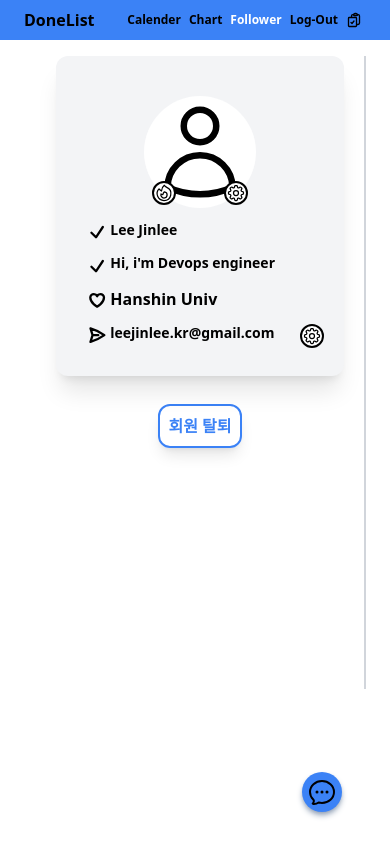
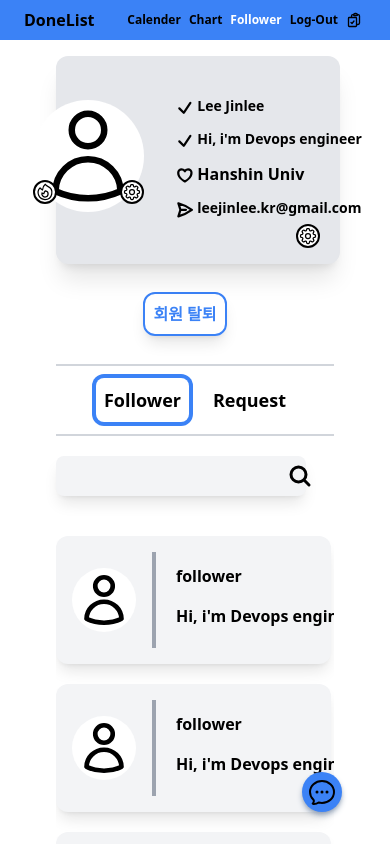
Before and after one commit to comko123/markup-copy, a Next.js app: page /follower in a window 390 px wide. Shown: the top 844 px of the page. Built offline with nearby package versions, Linux system fonts and the light colour scheme.

Commit message:
fix : 팔로워 페이지 모바일 ui 변경

```diff
--- a/src/pages/follower/index.tsx
+++ b/src/pages/follower/index.tsx
@@ -14,28 +14,31 @@ const Profil:NextPage = () => {
   const {login} =  useRecoilValue(loginAtom)
   useLoginCheck(login)
     return(<LayOut login={login}>
-      <div className="flex mx-14 my-10">
-       <nav className="border-r-2 border-gray-300 w-80 h-[75vh] pr-5">
-       <div className={`bg-gray-100 w-72 ${state.profilState?"h-80":"h-96"} rounded-xl pt-2 relative shadow-xl`}>
-        <svg xmlns="http://www.w3.org/2000/svg" fill="none" viewBox="0 0 24 24"
+      <main className="flex flex-col lg:flex-row mx-14 my-10">
+       <nav className="border-b-2 lg:border-r-2 lg:border-b-transparent border-gray-300 w-full lg:w-[32%] h-max pr-5">
+       <div className={`bg-gray-200 pt-7 lg:pt-0 w-[110%] md:w-full lg:w-[95%] ${state.profilState?"h-52 lg:h-80 ":"pt-10 h-60 lg:h-[25rem]"} flex justify-center lg:flex-col rounded-xl px-2 relative shadow-xl`}>
+       <div className="h-[35%] mt-4 lg:mt-0">
+       <svg xmlns="http://www.w3.org/2000/svg" fill="none" viewBox="0 0 24 24"
         strokeWidth={1.5} stroke="currentColor"
-        className="w-28 aspect-square bg-white rounded-full mt-8 mx-auto p-1">
+        className="w-28 aspect-square bg-white rounded-full mx-auto p-1">
   <path strokeLinecap="round" strokeLinejoin="round"
   d="M15.75 6a3.75 3.75 0 11-7.5 0 3.75 3.75 0 017.5 0zM4.501 20.118a7.5 7.5 0 0114.998 0A17.933 17.933 0 0112 21.75c-2.676 0-5.216-.584-7.499-1.632z" />
 </svg>
 
 <svg xmlns="http://www.w3.org/2000/svg" fill="none" viewBox="0 0 24 24" strokeWidth={1.5} stroke="currentColor"
-className="w-6 aspect-square bg-white absolute right-[6rem] rounded-full border-2 border-black top-[7.8rem]">
+className="w-6 aspect-square bg-white relative left-[5.5em] lg:left-[60%] -top-[2rem] rounded-full border-2 border-black">
   <path strokeLinecap="round" strokeLinejoin="round" d="M10.343 3.94c.09-.542.56-.94 1.11-.94h1.093c.55 0 1.02.398 1.11.94l.149.894c.07.424.384.764.78.93.398.164.855.142 1.205-.108l.737-.527a1.125 1.125 0 011.45.12l.773.774c.39.389.44 1.002.12 1.45l-.527.737c-.25.35-.272.806-.107 1.204.165.397.505.71.93.78l.893.15c.543.09.94.56.94 1.109v1.094c0 .55-.397 1.02-.94 1.11l-.893.149c-.425.07-.765.383-.93.78-.165.398-.143.854.107 1.204l.527.738c.32.447.269 1.06-.12 1.45l-.774.773a1.125 1.125 0 01-1.449.12l-.738-.527c-.35-.25-.806-.272-1.203-.107-.397.165-.71.505-.781.929l-.149.894c-.09.542-.56.94-1.11.94h-1.094c-.55 0-1.019-.398-1.11-.94l-.148-.894c-.071-.424-.384-.764-.781-.93-.398-.164-.854-.142-1.204.108l-.738.527c-.447.32-1.06.269-1.45-.12l-.773-.774a1.125 1.125 0 01-.12-1.45l.527-.737c.25-.35.273-.806.108-1.204-.165-.397-.505-.71-.93-.78l-.894-.15c-.542-.09-.94-.56-.94-1.109v-1.094c0-.55.398-1.02.94-1.11l.894-.149c.424-.07.765-.383.93-.78.165-.398.143-.854-.107-1.204l-.527-.738a1.125 1.125 0 01.12-1.45l.773-.773a1.125 1.125 0 011.45-.12l.737.527c.35.25.807.272 1.204.107.397-.165.71-.505.78-.929l.15-.894z" />
   <path strokeLinecap="round" strokeLinejoin="round" d="M15 12a3 3 0 11-6 0 3 3 0 016 0z" />
 </svg>
 
 <svg xmlns="http://www.w3.org/2000/svg" fill="none" viewBox="0 0 24 24" strokeWidth={1.5} stroke="currentColor"
-className="w-6 h-6 bg-white absolute left-[6rem] rounded-full border-2 border-black top-[7.8rem]">
+className="w-6 h-6 bg-white relative left-[0.1rem] lg:left-[32%] -top-[3.48rem] rounded-full border-2 border-black">
   <path strokeLinecap="round" strokeLinejoin="round" d="M15.362 5.214A8.252 8.252 0 0112 21 8.25 8.25 0 016.038 7.048 8.287 8.287 0 009 9.6a8.983 8.983 0 013.361-6.867 8.21 8.21 0 003 2.48z" />
   <path strokeLinecap="round" strokeLinejoin="round" d="M12 18a3.75 3.75 0 00.495-7.467 5.99 5.99 0 00-1.925 3.546 5.974 5.974 0 01-2.133-1A3.75 3.75 0 0012 18z" />
 </svg>
+       </div>
 
+<div className={`flex flex-col ${state.profilState?null:"-mt-6 lg:-ml-7 xl:ml-0"}`}>
 {state.profilState?
     <div className="flex mt-3 font-semibold ml-8 text-sm max-w-xl">
 <svg xmlns="http://www.w3.org/2000/svg" fill="none" viewBox="0 0 24 24" strokeWidth={3}
@@ -45,7 +48,7 @@ stroke="currentColor" className="w-5 aspect-square mt-[0.2rem]">
 <span className="ml-1 w-full overflow-hidden text-ellipsis whitespace-nowrap">Lee Jinlee</span>
 </div>
 :<input defaultValue="Lee Jinlee"
-className="ml-8 mt-3 w-56 rounded-lg p-1 font-bold border-2 text-sm border-blue-500 outline-none "/>}
+className="ml-8 mt-3 w-52 xl:w-56  rounded-lg p-1 font-bold border-2 text-sm border-blue-500 outline-none "/>}
 
 {state.profilState?
     <div className="flex mt-3 font-semibold ml-8 text-sm max-w-xl">
@@ -55,7 +58,7 @@ stroke="currentColor" className="w-5 aspect-square mt-[0.2rem]">
 </svg>
 <div className="ml-1 w-full overflow-hidden text-ellipsis whitespace-nowrap">Hi, i&apos;m Devops engineer</div>
 </div>:<input defaultValue="Hi, i'm Devops engineer"
-className="ml-8 mt-3 w-56 rounded-lg p-1 font-bold border-2 text-sm border-blue-500 outline-none "/>}
+className="ml-8 mt-3 w-52 xl:w-56  rounded-lg p-1 font-bold border-2 text-sm border-blue-500 outline-none "/>}
 
 {state.profilState?
     <div className="flex mt-3 font-semibold ml-8 text-md max-w-xl">
@@ -65,7 +68,7 @@ className="ml-8 mt-3 w-56 rounded-lg p-1 font-bold border-2 text-sm border-blue-
 </svg>
 <span className="ml-1 w-full overflow-hidden text-ellipsis whitespace-nowrap">Hanshin Univ</span>
 </div>:<input defaultValue="Hanshin Univ"
-className="ml-8 mt-3 w-56 rounded-lg p-1 font-bold border-2 text-sm border-blue-500 outline-none "/>}
+className="ml-8 mt-3 w-52 xl:w-56  rounded-lg p-1 font-bold border-2 text-sm border-blue-500 outline-none "/>}
 
 {state.profilState?
     <div className="flex mt-3 font-semibold ml-8 text-sm max-w-xl">
@@ -75,21 +78,24 @@ className="ml-8 mt-3 w-56 rounded-lg p-1 font-bold border-2 text-sm border-blue-
 </svg>
 <span className="ml-1 w-full overflow-hidden text-ellipsis whitespace-nowrap">leejinlee.kr@gmail.com</span>
 </div>:<input defaultValue="leejinlee.kr@gmail.com"
-className="ml-8 mt-3 w-56 rounded-lg p-1 font-bold border-2 text-sm border-blue-500 outline-none "/>}
+className="ml-8 mt-3 w-52 xl:w-56  rounded-lg p-1 font-bold border-2 text-sm border-blue-500 outline-none "/>}
 
 <svg xmlns="http://www.w3.org/2000/svg" fill="none" onClick={()=>setState(state=>{return {...state , profilState:!state.profilState}})}
 viewBox="0 0 24 24" strokeWidth={1.5} stroke="currentColor"
-className={`w-6 h-6 bg-white border-2 border-black rounded-full absolute ${state.profilState?"bottom-7":"bottom-3"} right-5 cursor-pointer`}>
+className={`w-6 h-6 bg-white border-2 border-black rounded-full absolute ${state.profilState?"bottom-4":"bottom-3"} right-5 cursor-pointer`}>
   <path strokeLinecap="round" strokeLinejoin="round" d="M10.343 3.94c.09-.542.56-.94 1.11-.94h1.093c.55 0 1.02.398 1.11.94l.149.894c.07.424.384.764.78.93.398.164.855.142 1.205-.108l.737-.527a1.125 1.125 0 011.45.12l.773.774c.39.389.44 1.002.12 1.45l-.527.737c-.25.35-.272.806-.107 1.204.165.397.505.71.93.78l.893.15c.543.09.94.56.94 1.109v1.094c0 .55-.397 1.02-.94 1.11l-.893.149c-.425.07-.765.383-.93.78-.165.398-.143.854.107 1.204l.527.738c.32.447.269 1.06-.12 1.45l-.774.773a1.125 1.125 0 01-1.449.12l-.738-.527c-.35-.25-.806-.272-1.203-.107-.397.165-.71.505-.781.929l-.149.894c-.09.542-.56.94-1.11.94h-1.094c-.55 0-1.019-.398-1.11-.94l-.148-.894c-.071-.424-.384-.764-.781-.93-.398-.164-.854-.142-1.204.108l-.738.527c-.447.32-1.06.269-1.45-.12l-.773-.774a1.125 1.125 0 01-.12-1.45l.527-.737c.25-.35.273-.806.108-1.204-.165-.397-.505-.71-.93-.78l-.894-.15c-.542-.09-.94-.56-.94-1.109v-1.094c0-.55.398-1.02.94-1.11l.894-.149c.424-.07.765-.383.93-.78.165-.398.143-.854-.107-1.204l-.527-.738a1.125 1.125 0 01.12-1.45l.773-.773a1.125 1.125 0 011.45-.12l.737.527c.35.25.807.272 1.204.107.397-.165.71-.505.78-.929l.15-.894z" />
   <path strokeLinecap="round" strokeLinejoin="round" d="M15 12a3 3 0 11-6 0 3 3 0 016 0z" />
 </svg>
+
+</div>
 </div>
 
- <div className="font-bold text-center w-72 mt-7">
+ <div className="font-bold text-center w-full  my-7">
   <button className="shadow-lg border-2 border-blue-500 text-blue-500 p-2 rounded-xl hover:bg-blue-500 hover:text-white">회원 탈퇴</button></div>
        </nav>
-<aside className="overflow-x-hidden pt-3 w-[80%]">
-    <div className="flex font-bold justify-between px-8 w-full text-lg ml-9 border-b-2 border-gray-300 pb-3">
+
+<aside className=" pt-3 w-full">
+    <div className="flex font-bold justify-between px-8 w-full text-lg lg:ml-9 border-b-2 border-gray-300 pb-3">
         <div className={`mx-auto ${state.follower?"ring-4 ring-blue-500 ring-offset-3":null} text-lg p-2 rounded-lg`}
         onClick={()=>setState(state=>{return{...state,follower:true,request:false}})}
         >Follower</div>
@@ -99,7 +105,7 @@ className={`w-6 h-6 bg-white border-2 border-black rounded-full absolute ${state
         </div>
         </div>
     <form onSubmit={e=>e.preventDefault()} className="relative">
-        <input type="text" className="w-[90%] shadow-lg p-2 font-bold bg-gray-100 mt-5 ml-9 rounded-lg outline-none"/>
+        <input type="text" className="w-[90%] shadow-lg p-2 font-bold bg-gray-100 mt-5 lg:ml-9 rounded-lg outline-none"/>
         <svg xmlns="http://www.w3.org/2000/svg" fill="none" viewBox="0 0 24 24" strokeWidth={3}
         stroke="currentColor" className="w-6 h-6 absolute top-6 right-[8%] mt-1">
   <path strokeLinecap="round" strokeLinejoin="round"
@@ -112,21 +118,21 @@ className={`w-6 h-6 bg-white border-2 border-black rounded-full absolute ${state
   <div className="max-h-[60vh] overflow-auto mt-5 scrollbar-hide">
   {Array(5).fill({avatar:"",name:"follower",
    timeLine:"Hi, i'm Devops engineer follower.",follow:true}).map((item,index)=>{return(
-   <div key={index} className="my-5 ml-9 bg-gray-100 rounded-xl flex h-32 w-[90%] p-4 shadow-lg">
-       {item.avatar?
+   <div key={index} className="my-5 lg:ml-9 bg-gray-100 rounded-xl flex h-32 w-[99%] lg:w-[90%] p-4 shadow-lg">
+       <div className="flex items-center justify-center">{item.avatar?
        <svg xmlns="http://www.w3.org/2000/svg" fill="none" viewBox="0 0 24 24" strokeWidth={2} stroke="currentColor"
-       className="w-20 aspect-square p-1 bg-white rounded-full my-auto mr-4">
+       className="w-16 lg:w-20 aspect-square p-1 bg-white rounded-full mr-4">
        <path strokeLinecap="round" strokeLinejoin="round" d="M9.75 9.75l4.5 4.5m0-4.5l-4.5 4.5M21 12a9 9 0 11-18 0 9 9 0 0118 0z" />
      </svg>:
      <svg xmlns="http://www.w3.org/2000/svg" fill="none" viewBox="0 0 24 24" strokeWidth={2} stroke="currentColor"
-     className="w-20 aspect-square p-1 bg-white rounded-full my-auto mr-4">
+     className="w-16 lg:w-20 aspect-square p-1 bg-white rounded-full mr-4">
  <path strokeLinecap="round" strokeLinejoin="round" d="M15.75 6a3.75 3.75 0 11-7.5 0 3.75 3.75 0 017.5 0zM4.501 20.118a7.5 7.5 0 0114.998 0A17.933 17.933 0 0112 21.75c-2.676 0-5.216-.584-7.499-1.632z" />
 </svg>
-}
+}</div>
 <div className="border-l-4 border-gray-400 pl-5 flex w-full justify-between relative">
-<div className=" pt-3 text-lg max-w-xs">
-<div className="font-bold w-full overflow-hidden text-ellipsis whitespace-nowrap">{item.name}</div>
-<div className="pt-4 font-bold w-full overflow-hidden text-ellipsis whitespace-nowrap">{item.timeLine}</div>
+<div className=" pt-3 max-w-xs">
+<div className="font-bold w-[70%] lg:w-full overflow-hidden text-ellipsis whitespace-nowrap">{item.name}</div>
+<div className="pt-4 font-bold w-[70%] lg:w-full overflow-hidden text-ellipsis whitespace-nowrap">{item.timeLine}</div>
 </div>
 <input type="button" value={item.follow?"follow":"unfollow"}
 className={`border-2 rounded-lg text-sm h-12 px-2 font-bold relative top-5 right-4 bg-white cursor-pointer
@@ -164,7 +170,7 @@ ${item.follow?"border-blue-500 text-blue-500 hover:bg-blue-500 hover:text-white"
 
 }
 </aside>
-    </div>
+    </main>
     </LayOut>)
 }
 export default Profil
```
